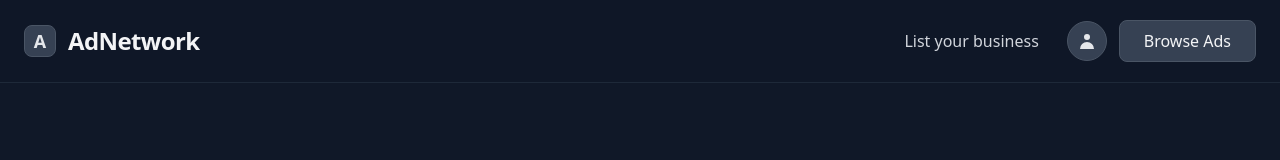
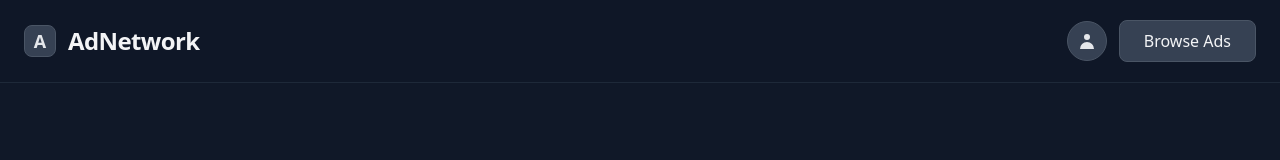
Before and after one commit to Adhishtanaka/AdsNetwork, a React (Vite) app in the folder frontend/: page / in a window 1280 px wide. Shown: the top 160 px of the page. Built offline with nearby package versions, Linux system fonts and the light colour scheme; no server answers; sample sign-in values are in the browser's storage.

Commit message:
improve navabr

```diff
--- a/frontend/src/components/Navbar.tsx
+++ b/frontend/src/components/Navbar.tsx
@@ -1,13 +1,21 @@
-import { Link } from "react-router";
+import { Link, useLocation, useNavigate } from "react-router";
 import { useState, useEffect } from "react";
 
 export default function Navbar() {
   const [isAuthenticated, setIsAuthenticated] = useState(false);
+  const location = useLocation(); // Get current URL
+  const navigate = useNavigate(); // Navigate programmatically
 
   useEffect(() => {
-    const token = localStorage.getItem('jwt');
+    const token = localStorage.getItem("jwt");
     setIsAuthenticated(!!token);
   }, []);
+
+  const handleLogout = () => {
+    localStorage.removeItem("jwt");
+    setIsAuthenticated(false);
+    navigate("/signin");
+  };
 
   return (
     <nav className="flex justify-between items-center px-6 py-5 border-b border-gray-800 bg-gray-900/95 backdrop-blur-sm">
@@ -21,12 +29,16 @@ export default function Navbar() {
       <div className="flex items-center space-x-3">
         {isAuthenticated ? (
           <>
-            <Link
-              to="/ads/add"
-              className="px-4 py-2 text-gray-300 font-medium hover:text-gray-100 transition duration-200"
+            {location.pathname === "/profile" ? (
+              // Show Logout button on /profile instead of profile icon
+              <button
+                onClick={handleLogout}
+                className="px-4 py-2 text-red-400 hover:text-red-300 transition duration-200"
               >
-              List your business
-            </Link>
+                Logout
+              </button>
+            ) : (
+              // Otherwise show profile icon
               <Link
                 to="/profile"
                 className="w-10 h-10 bg-gray-700 rounded-full flex items-center justify-center border border-gray-600 hover:bg-gray-600 transition duration-200"
@@ -36,6 +48,7 @@ export default function Navbar() {
                   <path fillRule="evenodd" d="M10 9a3 3 0 100-6 3 3 0 000 6zm-7 9a7 7 0 1114 0H3z" clipRule="evenodd" />
                 </svg>
               </Link>
+            )}
           </>
         ) : (
           <Link
@@ -45,6 +58,7 @@ export default function Navbar() {
             Sign In
           </Link>
         )}
+
         <Link
           to="/browse-ads"
           className="px-6 py-2 bg-gray-700 text-gray-100 font-medium rounded-lg border border-gray-600 hover:bg-gray-600 transition duration-200"
```
Lines whose indentation alone changed are shown as unchanged.
